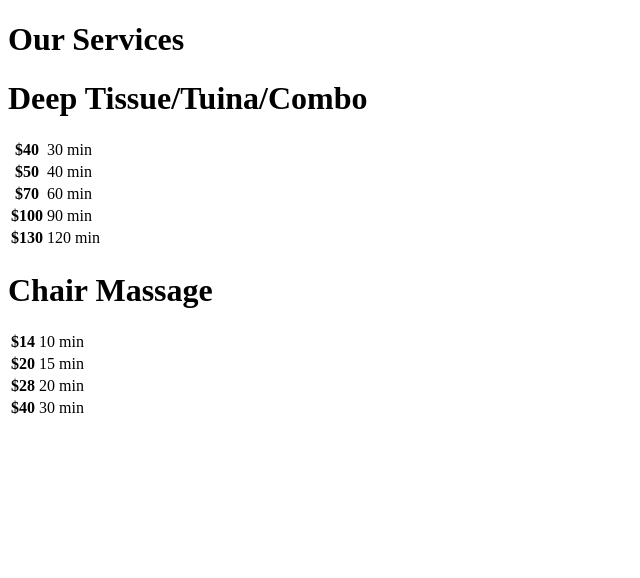
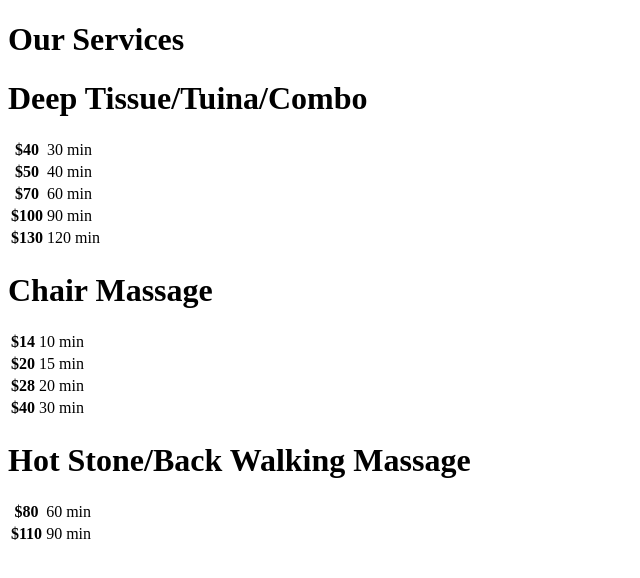
Before and after one commit to code-wiz-125/bizgopro, a plain HTML site: page html/services.html in a window 1280 px wide. Shown: the whole page, without its empty margins (0-640 px from the left). Drawn offline with Linux system fonts and the light colour scheme.

Commit message:
Update Services html

```diff
--- a/html/services.html
+++ b/html/services.html
@@ -7,7 +7,7 @@
     <link rel="stylesheet" href="../css/styles.css">
 </head>
 <body>
-    <header>
+       <header>
         <h1>Our Services</h1>
     </header>
     <div class="Service">
@@ -60,9 +60,22 @@
             <th>$40</th>
             <td>30 min</td>
         </tr>
-
+         </table>
     </div>
 
+    <div class="Service">
+        <h1>Hot Stone/Back Walking Massage</h1>
+        <table>
+        <tr>
+        <th>$80</th>
+        <td>60 min</td>
+        </tr>
+        <tr>
+        <th>$110</th>
+        <td>90 min</td>
+        </tr>
+        </table>
+      </div>
 
 
 </body>
```
